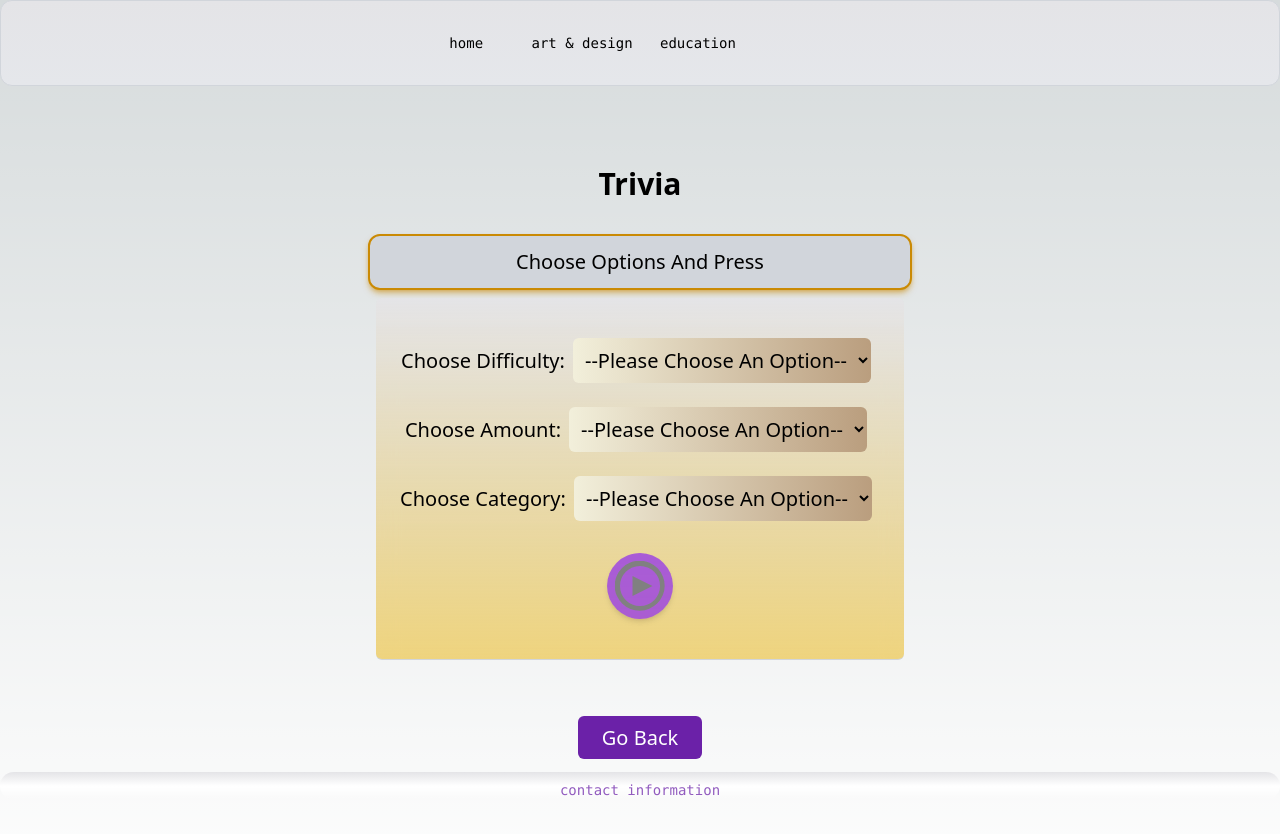
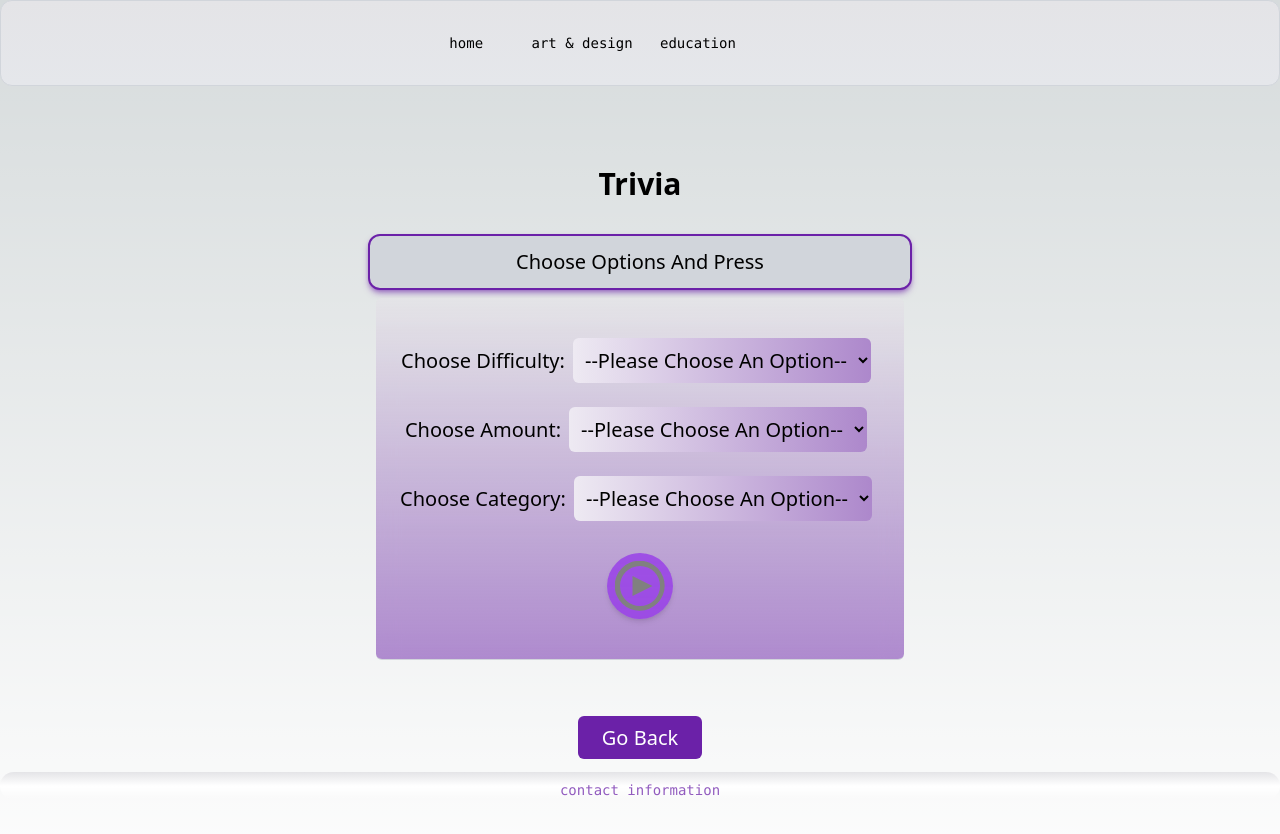
Before and after one commit to arnab-156/arnab-majumdar, a Next.js app: page /games/quiz in a window 1280 px wide. Shown: the top 834 px of the page. Built offline with nearby package versions, Linux system fonts and the light colour scheme.

Commit message:
yellow to purple

```diff
--- a/src/app/components/trivia/trivia.tsx
+++ b/src/app/components/trivia/trivia.tsx
@@ -82,7 +82,7 @@ export const Trivia: NextPage<TriviaType> = ({ maxQuestions }) => {
         <div className="m-4 p-2 rounded content-center">
             <div className="block">
                 <h1 className="text-lg m-2 p-4 select-none"><strong>Question#{questionNumber + 1}: </strong>{rmQuoteMarks(decodeEntities(question))}</h1>
-                <form className="flex flex-col m-2 p-2 justify-center border-b border-gray-300 bg-gradient-to-b from-zinc-200 to-yellow-500/50 backdrop-blur-md rounded-md mb-16" onSubmit={handleSubmit}>
+                <form className="flex flex-col m-2 p-2 justify-center border-b border-gray-300 bg-gradient-to-b from-zinc-200 to-purple-800/50 backdrop-blur-md rounded-md mb-16" onSubmit={handleSubmit}>
                     <fieldset>
                         <ol>
                             {
@@ -95,7 +95,7 @@ export const Trivia: NextPage<TriviaType> = ({ maxQuestions }) => {
                                             value={(el)}
                                             onChange={handleChange}
                                             checked={selectedValue === (el)}
-                                            className='px-2 py-2 w-4 h-4 accent-yellow-500'
+                                            className='px-2 py-2 w-4 h-4 accent-purple-800'
                                         />
                                         <label className='select-none ml-2'>{rmQuoteMarks(decodeEntities(el))}</label>
                                     </li>)
--- a/src/app/components/trivia/triviaOptions.tsx
+++ b/src/app/components/trivia/triviaOptions.tsx
@@ -52,7 +52,7 @@ export const TriviaOptions: NextPage = () => {
             <h1 className="text-center capitalize text-bold">
                 {
                     isLoading ? <p className="px-4 py-3 border-solid border-2 border-indigo-600 bg-gray-300 text-indigo-800 rounded-xl shadow-md shadow-indigo-800/50">Questions are loading... best of luck!</p> : !showTrivia
-                        ? <p className="px-4 py-3 border-solid border-2 border-yellow-600 bg-gray-300 rounded-xl shadow-md shadow-yellow-600/50">Choose options and press </p>
+                        ? <p className="px-4 py-3 border-solid border-2 border-purple-800 bg-gray-300 rounded-xl shadow-md shadow-purple-800/50">Choose options and press </p>
                         : ""
                 }
             </h1>
@@ -62,7 +62,7 @@ export const TriviaOptions: NextPage = () => {
             {
                 (showTrivia && !fetchError && !isLoading) ? <Trivia maxQuestions={information.amount} /> : (
                     <div className='flex flex-start flex-col dark:text-black'>
-                        <form className="flex flex-col m-2 p-2 justify-center border-b border-gray-300 bg-gradient-to-b from-zinc-200 to-yellow-500/50 backdrop-blur-md rounded-md mb-16" onSubmit={handleSubmit}>
+                        <form className="flex flex-col m-2 p-2 justify-center border-b border-gray-300 bg-gradient-to-b from-zinc-200 to-purple-800/50 backdrop-blur-md rounded-md mb-16" onSubmit={handleSubmit}>
                             <fieldset>
                                 <ol className='md:py-4 md:px-4'>
                                     {
@@ -71,7 +71,7 @@ export const TriviaOptions: NextPage = () => {
                                                 <label className={'capitalize'} htmlFor={`${el}-select-${index}`}>Choose {el}:</label>
                                                 <select
 
-                                                    className={'m-2 p-2 rounded-md capitalize w-fit-content text-md bg-gradient-to-r from-yellow-200/20 to-yellow-800/50'}
+                                                    className={'m-2 p-2 rounded-md capitalize w-fit-content text-md bg-gradient-to-r from-purple-200/20 to-purple-800/50'}
                                                     name={el} id={`${el}-select-${index}`}
                                                     onChange={(event) => information ? handleSelect(information, el, event) : {}}
                                                 >
--- a/src/app/utility/stylevariables.tsx
+++ b/src/app/utility/stylevariables.tsx
@@ -4,6 +4,6 @@ export const $cardWrapperStyle = "hover:transition hover:duration-300 hover:ease
 export const lotus_pink = '#9d174d';
 export const yellowBackgroundTheme = 'bg-gradient-to-b from-yellow-500 bg-yellow-200/75 hover:bg-yellow-700/75 hover:shadow-lg';
 export const nycBackgroundTheme = 'text-white bg-gradient-to-b from-purple-800 bg-purple-400/75 hover:bg-purple-800/75 hover:shadow-lg';
-export const buttonStyle = "p-1 m-2 transition ease-in-out delay-150 bg-purple-600/75 hover:-translate-y-1 hover:scale-110 hover:bg-purple-800 duration-300 hover:text-lg rounded-md";
+export const buttonStyle = "text-white p-1 m-2 transition ease-in-out delay-150 bg-purple-600/75 hover:-translate-y-1 hover:scale-110 hover:bg-purple-800 duration-300 hover:text-lg rounded-md";
 export const roundedBtnStyle = "text-white shadow-md transition ease-in-out delay-150 bg-purple-600/75 hover:-translate-y-1 hover:scale-110 hover:bg-purple-900 duration-300 hover:text-lg rounded-full"
 export const invertedButtonStyle = "p-1 m-2 transition ease-in-out delay-150 bg-purple-800 text-white hover:-translate-y-1 hover:scale-110 hover:bg-purple-400/75 duration-300 hover:text-lg rounded-md hover:text-black";
```
